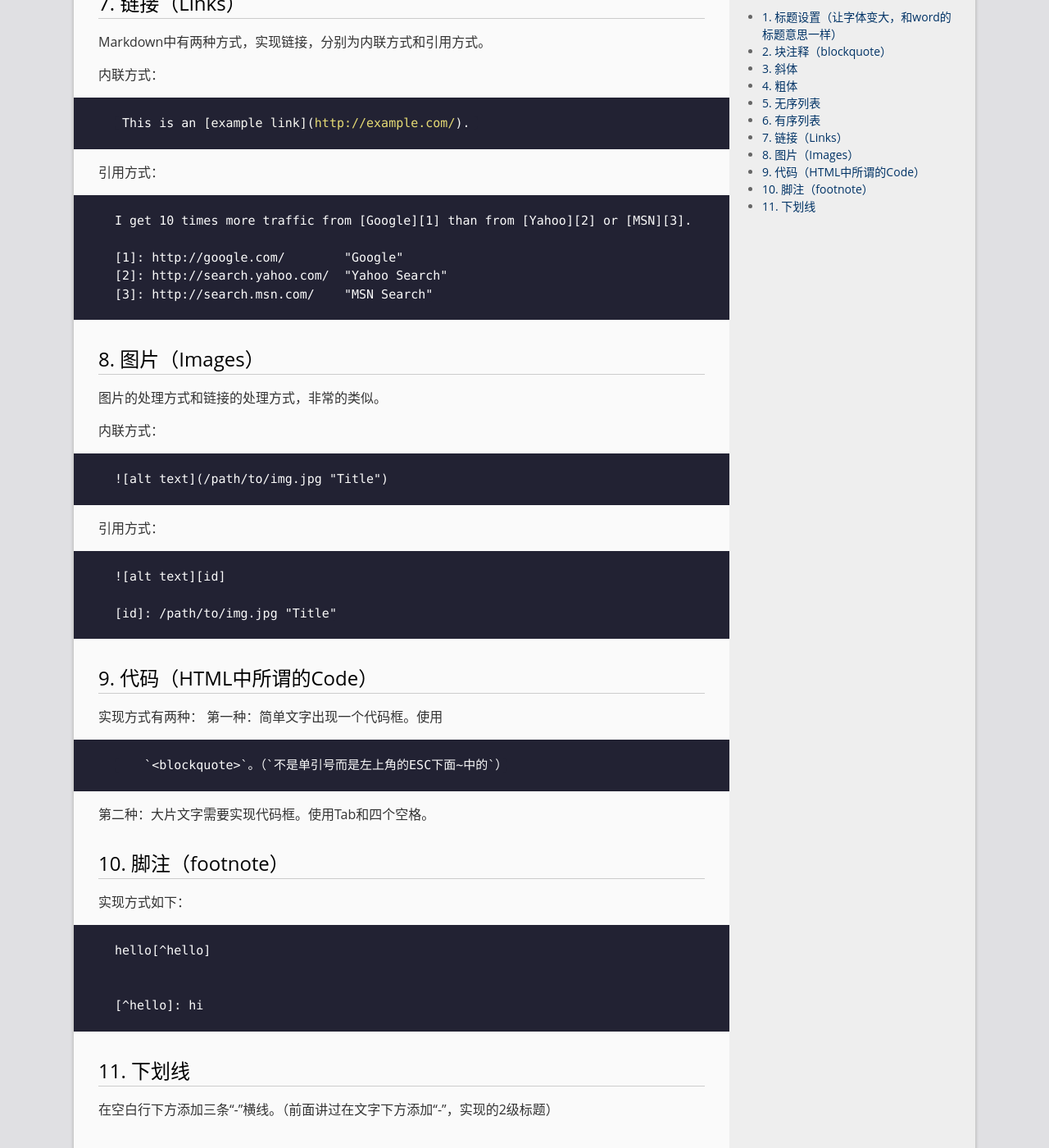
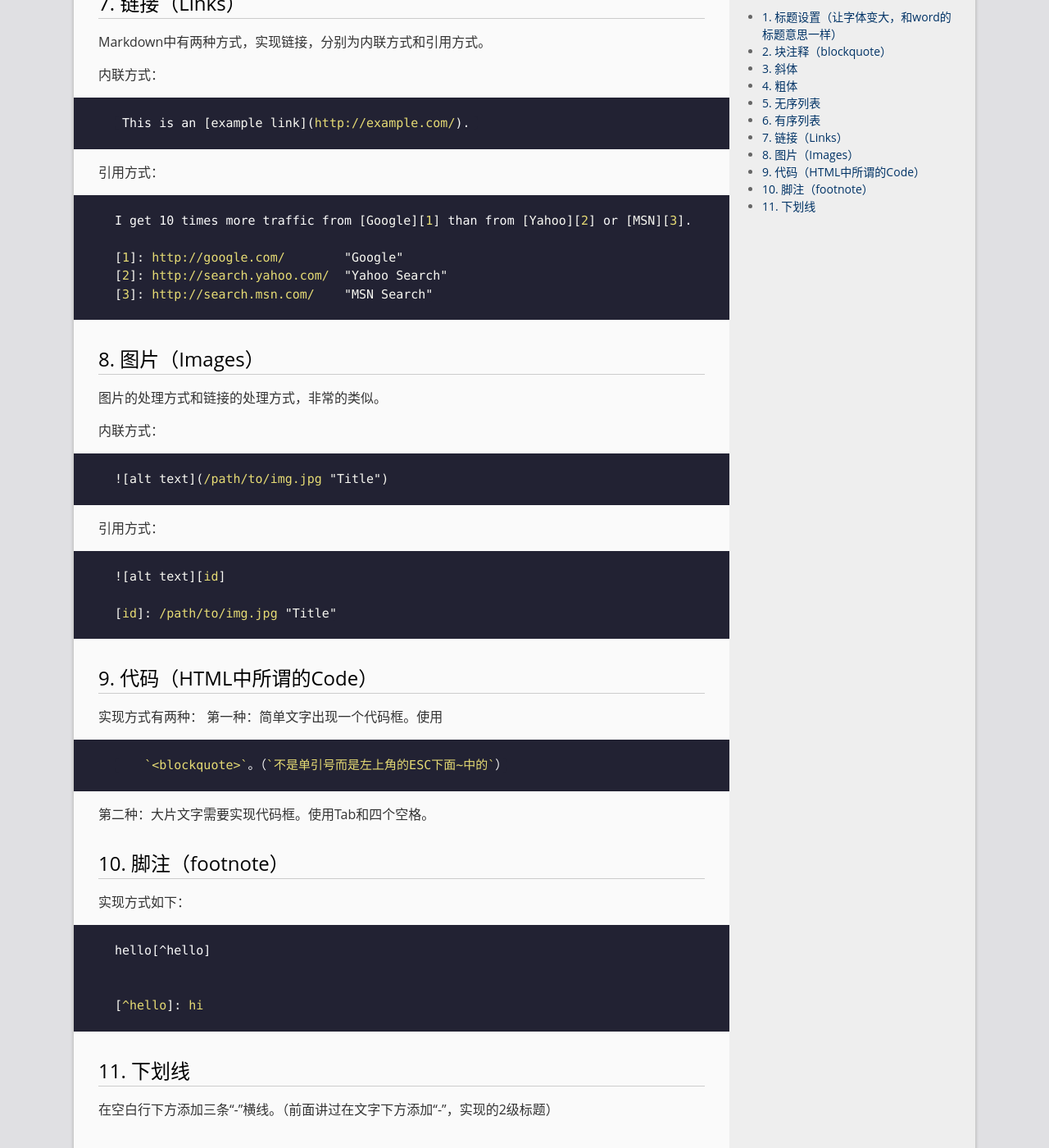
Before and after one commit to jli98/jli98.github.io, a Jekyll site: the page built from _posts/2017-09-19-markdown-11-syntax.md, in a window 1280 px wide and 1400 px high, scrolled down 1001 px. Shown: the whole window at 82% size. Built offline with Jekyll 4.4.1, drawn with Linux system fonts in a browser that asks for light colours.

Commit message:
new post

````diff
--- a/_posts/2017-09-19-markdown-11-syntax.md
+++ b/_posts/2017-09-19-markdown-11-syntax.md
@@ -37,7 +37,7 @@ Markdown中有两种方式，实现链接，分别为内联方式和引用方式
  This is an [example link](http://example.com/).
 ```
 引用方式：
-```
+```markdown
 I get 10 times more traffic from [Google][1] than from [Yahoo][2] or [MSN][3].
 
 [1]: http://google.com/        "Google"
@@ -50,11 +50,11 @@ I get 10 times more traffic from [Google][1] than from [Yahoo][2] or [MSN][3].
 图片的处理方式和链接的处理方式，非常的类似。
 
 内联方式：
-```
+```markdown
 ![alt text](/path/to/img.jpg "Title")
 ```
 引用方式：
-```
+```markdown
 ![alt text][id]
 
 [id]: /path/to/img.jpg "Title"
@@ -63,14 +63,14 @@ I get 10 times more traffic from [Google][1] than from [Yahoo][2] or [MSN][3].
 ## 9. 代码（HTML中所谓的Code）
 实现方式有两种：
 第一种：简单文字出现一个代码框。使用
-```
+```markdown
     `<blockquote>`。（`不是单引号而是左上角的ESC下面~中的`）
 ```
 第二种：大片文字需要实现代码框。使用Tab和四个空格。
 
 ## 10. 脚注（footnote）
 实现方式如下：
-```
+```markdown
 hello[^hello]
 
 
````
